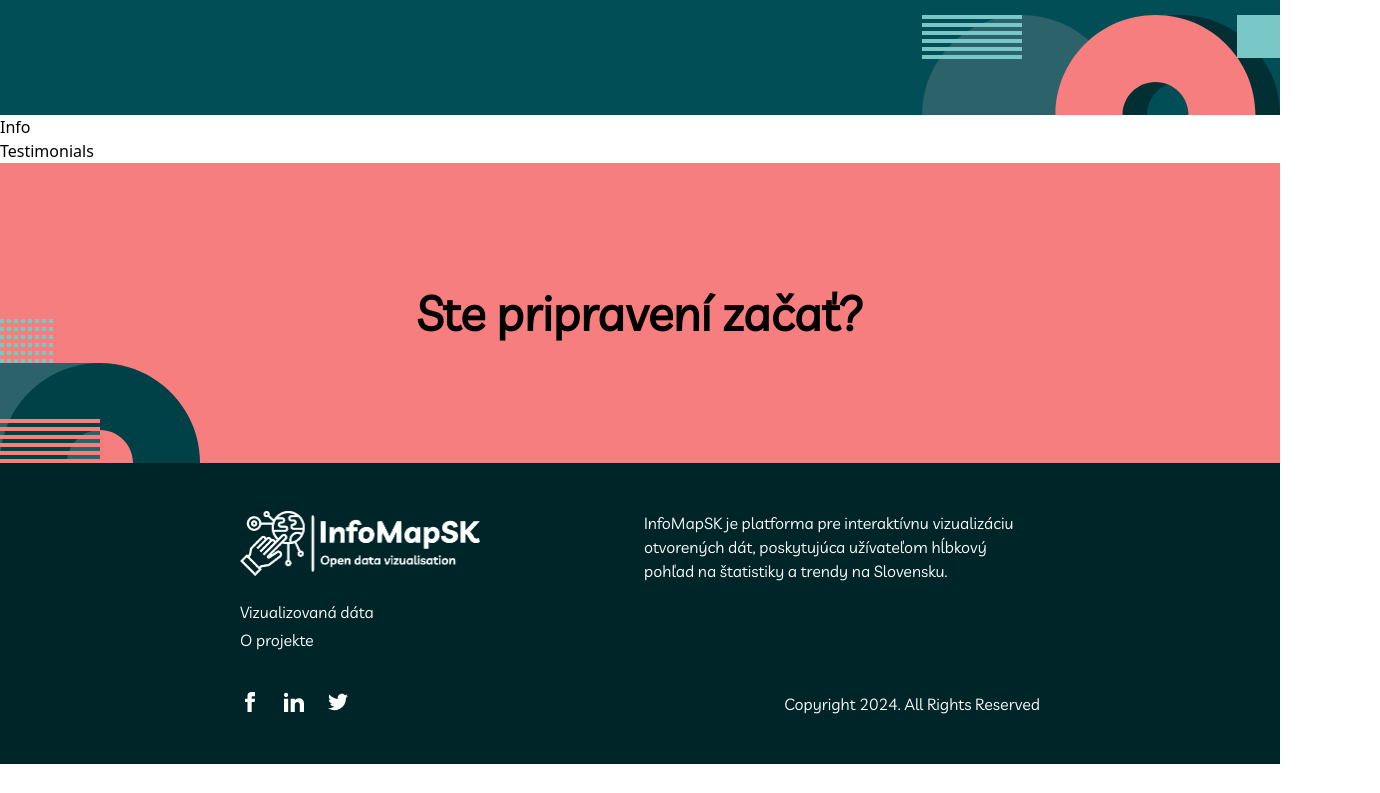
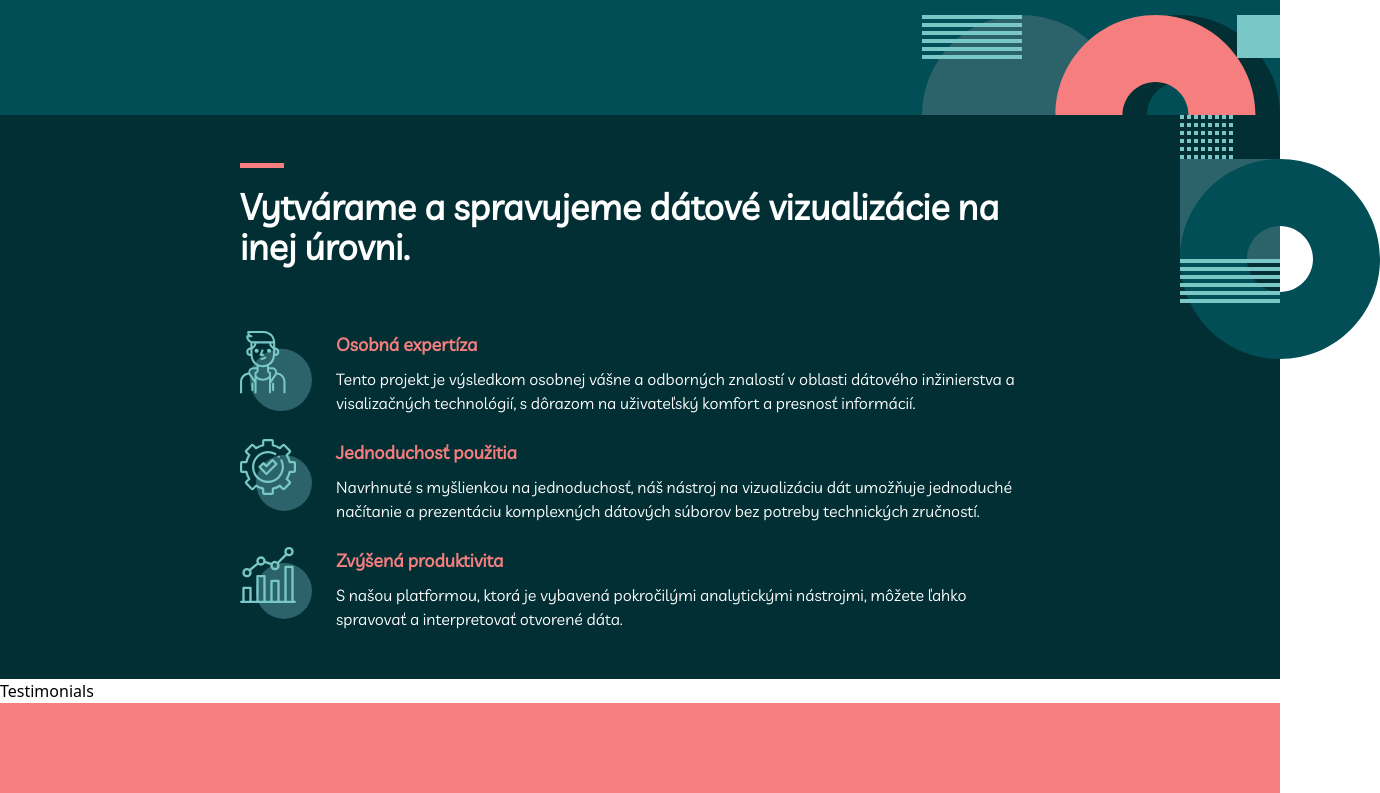
Before and after one commit to zsoolti8917/InfoMapSK-frontend, a React (Vite) app: page / in a window 1280 px wide. Shown: the part 347-1140 px from the top of the page, 1380 px wide, since content can reach past the window. Before the commit the page ends 1111 px from the top, so only its background shows below. Built offline with nearby package versions, Linux system fonts and the light colour scheme.

Commit message:
Finished responzive info component

```diff
--- a/src/pages/Home/components/Info.jsx
+++ b/src/pages/Home/components/Info.jsx
@@ -1,8 +1,46 @@
-import React from 'react'
-
+import IconPerson from '../../../assets/icon-person.svg'
+import IconCog from '../../../assets/icon-cog.svg'
+import IconChart from '../../../assets/icon-chart.svg'
+import bgGraph from '../../../assets/bg-pattern-home-3.svg'
 const Info = () => {
   return (
-    <div>Info</div>
+    <section className='bg-secondary-800 font-livvic relative'>
+        <div className='text-primary-100 px-6 lg:px-0 py-12 max-w-[600px] lg:max-w-[800px] mx-auto desktop:max-w-container desktop:flex desktop:gap-4'>
+            <div className='relative'>
+            <div className='absolute w-[44px] h-[5px] bg-primary-300 top-0 left-0'></div>
+                <h3 className='font-bold text-3xl w-2/3 pt-6 md:text-4xl md:w-full md:pr-4 desktop:text-5xl'>
+                Vytvárame a spravujeme
+                dátové vizualizácie
+                na inej úrovni.
+                </h3>
+            </div>
+
+            <div className='text-center pt-16 desktop:pt-0 flex flex-col gap-6 md:text-left'>
+                <div className='flex flex-col items-center gap-4 md:gap-6 md:flex-row md:items-start '>
+                    <img src={IconPerson} alt="" className='max-w-[72px] w-full' />
+                    <div>
+                        <h4 className='text-lg text-primary-300 font-bold pb-2'>Osobná expertíza</h4>
+                        <p>Tento projekt je výsledkom osobnej vášne a odborných znalostí v oblasti dátového inžinierstva a visalizačných technológií, s dôrazom na uživateľský komfort a presnosť informácií.</p>
+                    </div>
+                </div>
+                <div className='flex flex-col items-center gap-4 md:gap-6 md:flex-row md:items-start'>
+                    <img src={IconCog} alt="" />
+                    <div>
+                        <h4 className='text-lg text-primary-300 font-bold pb-2'>Jednoduchosť použitia</h4>
+                        <p>Navrhnuté s myšlienkou na jednoduchosť, náš nástroj na vizualizáciu dát umožňuje jednoduché načítanie a prezentáciu komplexných dátových súborov bez potreby technických zručností.</p>
+                    </div>
+                </div>
+                <div className='flex flex-col items-center gap-4 md:gap-6 md:flex-row md:items-start'>
+                    <img src={IconChart} alt="" />
+                    <div>
+                        <h4 className='text-lg text-primary-300 font-bold pb-2'>Zvýšená produktivita</h4>
+                        <p>S našou platformou, ktorá je vybavená pokročilými analytickými nástrojmi, môžete ľahko spravovať a interpretovať otvorené dáta.</p>
+                    </div>
+                </div>
+            </div>
+        </div>
+        <img src={bgGraph} alt="" className='top-0 right-[-100px] absolute desktop:bottom-0 desktop:top-auto'/>
+    </section>
   )
 }
 
```
